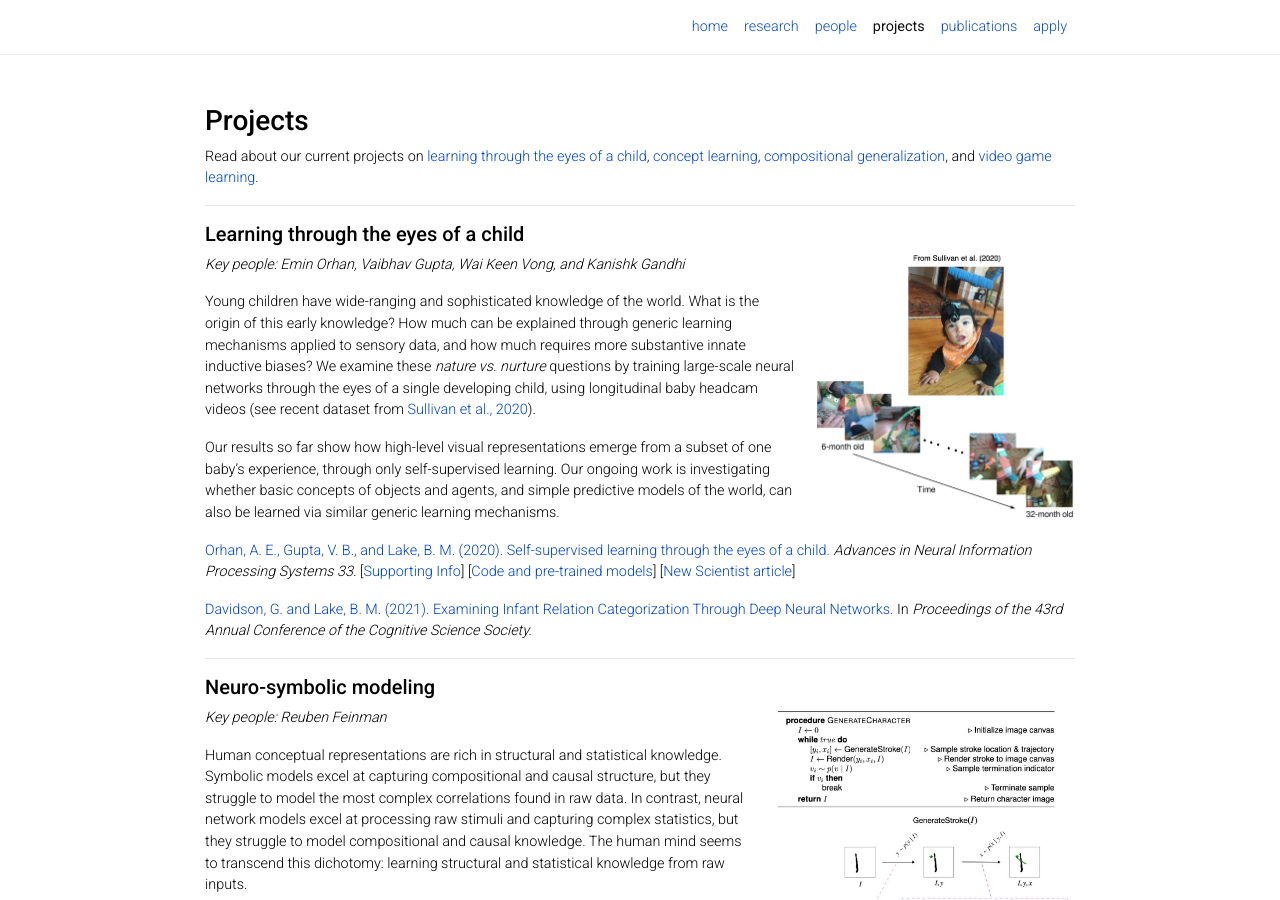
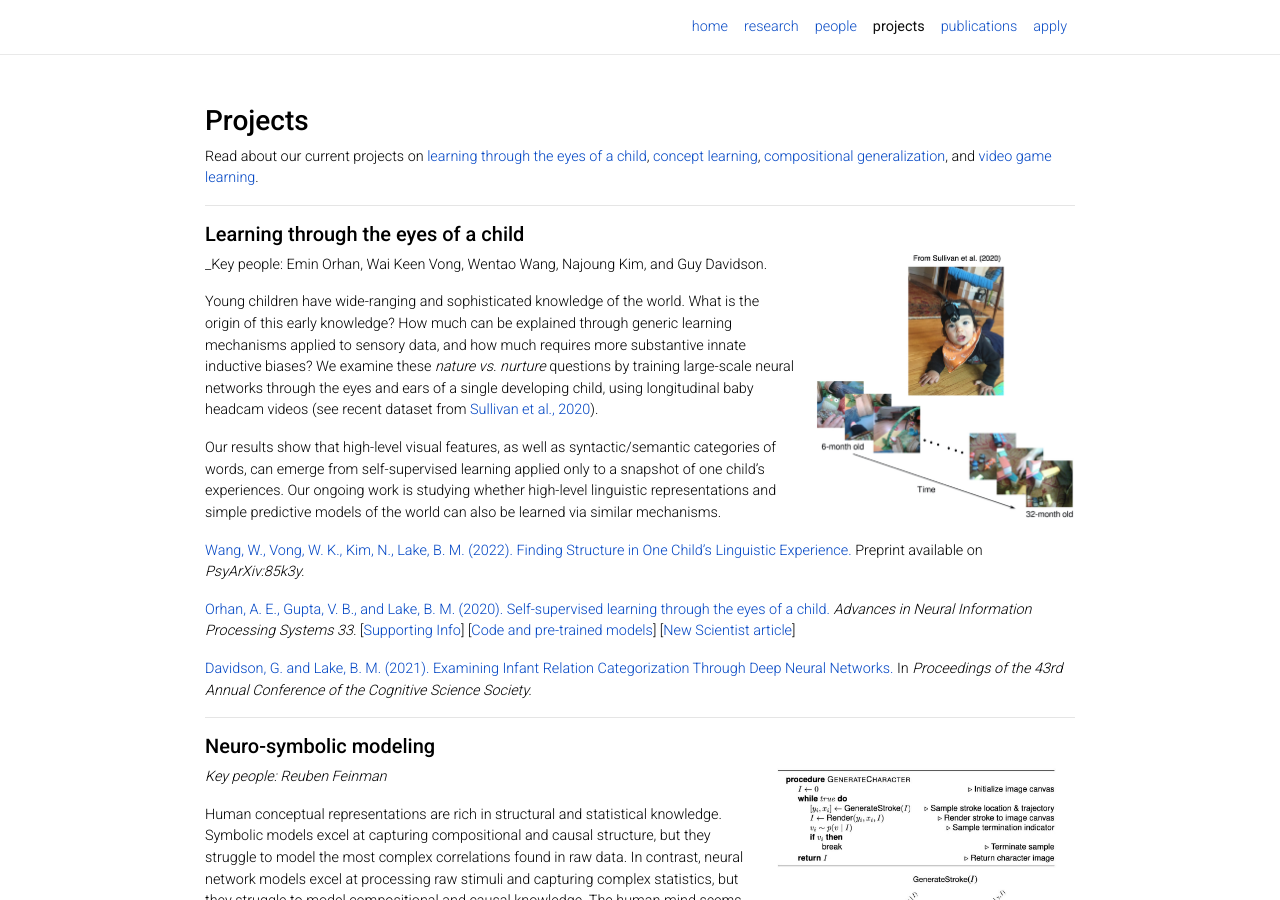
Before and after one commit to lake-lab/lake-lab.github.io, a Jekyll site: the page built from _pages/projects.md, in a window 1280 px wide and 900 px high. Built offline with Jekyll 4.4.1, drawn with Linux system fonts in a browser that asks for light colours; nearby versions of some CDN libraries; comment, search, counter and statistics services are not loaded; a style sheet for code colours, icons or effects is not loaded.

Commit message:
added wentao preprint

```diff
--- a/_pages/projects.md
+++ b/_pages/projects.md
@@ -17,11 +17,13 @@ and [video game learning](#video-game-learning-in-minds-and-machines).
 
 ##### __Learning through the eyes of a child__
 <img class="fig" src="/images/projects/fig-saycam.jpg" width="260">
-_Key people: Emin Orhan, Vaibhav Gupta, Wai Keen Vong, and Kanishk Gandhi_
+_Key people: Emin Orhan, Wai Keen Vong, Wentao Wang, Najoung Kim, and Guy Davidson.
 
-Young children have wide-ranging and sophisticated knowledge of the world. What is the origin of this early knowledge? How much can be explained through generic learning mechanisms applied to sensory data, and how much requires more substantive innate inductive biases? We examine these *nature vs. nurture* questions by training large-scale neural networks through the eyes of a single developing child, using longitudinal baby headcam videos (see recent dataset from <a href="https://psyarxiv.com/fy8zx/">Sullivan et al., 2020</a>).
+Young children have wide-ranging and sophisticated knowledge of the world. What is the origin of this early knowledge? How much can be explained through generic learning mechanisms applied to sensory data, and how much requires more substantive innate inductive biases? We examine these *nature vs. nurture* questions by training large-scale neural networks through the eyes and ears of a single developing child, using longitudinal baby headcam videos (see recent dataset from <a href="https://psyarxiv.com/fy8zx/">Sullivan et al., 2020</a>).
 
-Our results so far show how high-level visual representations emerge from a subset of one baby's experience, through only self-supervised learning. Our ongoing work is investigating whether basic concepts of objects and agents, and simple predictive models of the world, can also be learned via similar generic learning mechanisms.
+Our results show that high-level visual features, as well as syntactic/semantic categories of words, can emerge from self-supervised learning applied only to a snapshot of one child's experiences. Our ongoing work is studying whether high-level linguistic representations and simple predictive models of the world can also be learned via similar mechanisms.
+
+<a href="https://cims.nyu.edu/~brenden/papers/papers/WangEtAlPreprint.pdf"> Wang, W., Vong, W. K., Kim, N., Lake, B. M. (2022). Finding Structure in One Child’s Linguistic Experience.</a> Preprint available on <em>PsyArXiv:85k3y.</em>
 
 <a href="https://cims.nyu.edu/~brenden/papers/OrhanEtAl2020NeurIPS.pdf">Orhan, A. E., Gupta, V. B., and Lake, B. M. (2020). Self-supervised learning through the eyes of a child.</a> <em>Advances in Neural Information Processing Systems 33.</em> [<a href="https://cims.nyu.edu/~brenden/papers/OrhanEtAl2020NeurIPS_supp.pdf">Supporting Info</a>] [<a href="https://github.com/eminorhan/baby-vision">Code and pre-trained models</a>] [<a href="https://www.newscientist.com/article/2251529-baby-mounted-cameras-teach-ai-to-see-through-a-childs-eyes/">New Scientist article</a>]
 
```
Also changed, not shown: _pages/people.md (+0 -4 lines), _pages/publications.md (+2 -0 lines).
